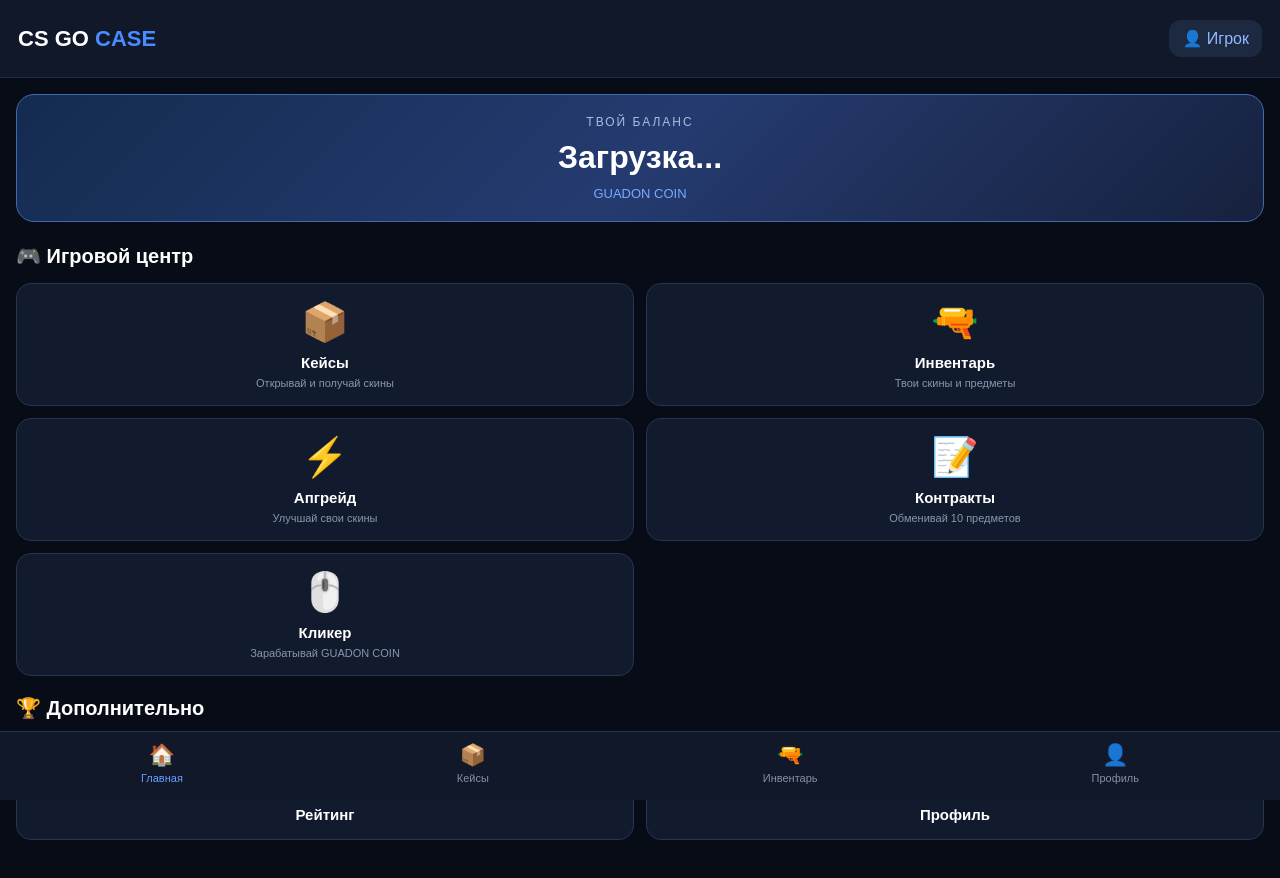
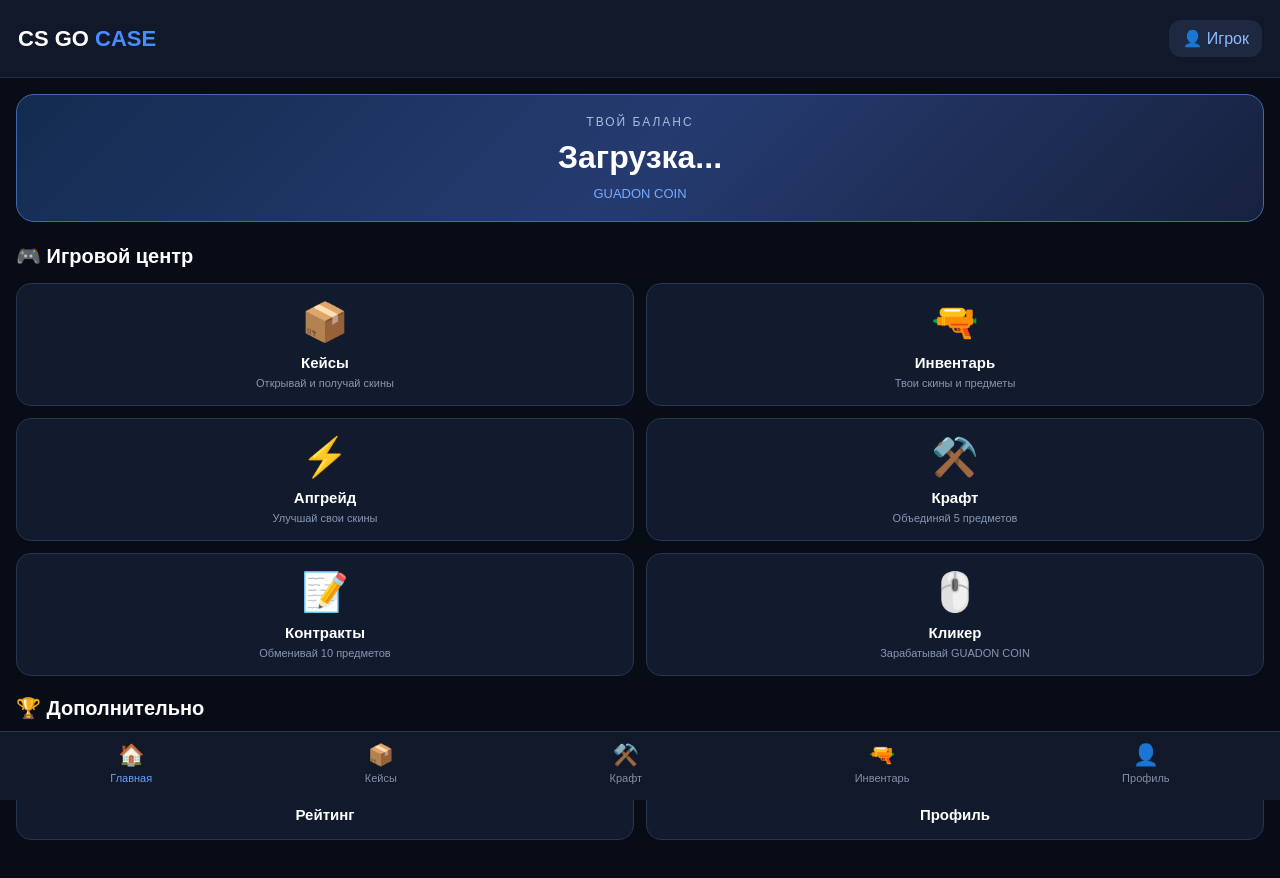
Before and after one commit to guadon545/cs-go-case, a plain HTML site: page index.html in a window 1280 px wide. Drawn offline with Linux system fonts and the light colour scheme; a script that the page names is missing.

Commit message:
Add craft section and navigation button

```diff
--- a/index.html
+++ b/index.html
@@ -119,6 +119,11 @@ body{background:#080c16;color:white;font-family:Arial,sans-serif;padding-bottom:
             <div class="card-name">Апгрейд</div>
             <div class="card-description">Улучшай свои скины</div>
         </div>
+        <div class="card" onclick="showPage('craft')">
+            <div class="card-icon">⚒️</div>
+            <div class="card-name">Крафт</div>
+            <div class="card-description">Объединяй 5 предметов</div>
+        </div>
         <div class="card" onclick="showPage('contracts')">
             <div class="card-icon">📝</div>
             <div class="card-name">Контракты</div>
@@ -193,6 +198,10 @@ body{background:#080c16;color:white;font-family:Arial,sans-serif;padding-bottom:
     <div class="placeholder">Выбирай исходный скин и предмет, который хочешь получить.<br><br>Максимальный шанс — 90%.<br>Скоро подключим.</div>
 </section>
 
+<section class="page" id="craft">
+    <div id="craft-app"></div>
+</section>
+
 <section class="page" id="contracts">
     <h2 class="section-title">📝 Контракты</h2>
     <div class="placeholder">Выбирай 10 скинов и получай один случайный предмет.<br><br>Скоро подключим.</div>
@@ -239,6 +248,7 @@ body{background:#080c16;color:white;font-family:Arial,sans-serif;padding-bottom:
 <nav class="bottom-nav">
     <button class="nav-button active" onclick="showPage('home',this)"><span class="nav-icon">🏠</span>Главная</button>
     <button class="nav-button" onclick="showPage('cases',this)"><span class="nav-icon">📦</span>Кейсы</button>
+    <button class="nav-button" onclick="showPage('craft',this)"><span class="nav-icon">⚒️</span>Крафт</button>
     <button class="nav-button" onclick="showPage('inventory',this)"><span class="nav-icon">🔫</span>Инвентарь</button>
     <button class="nav-button" onclick="showPage('profile',this)"><span class="nav-icon">👤</span>Профиль</button>
     <button class="nav-button" id="admin-nav" style="display:none" onclick="showPage('admin',this)"><span class="nav-icon">👑</span>Админ</button>
@@ -344,6 +354,7 @@ function showPage(page,button) {
     if (page==="cases") loadCases();
     if (page==="inventory") loadInventory();
     if (page==="profile") loadHistory();
+    if (page==="craft" && window.initCraft) window.initCraft();
 }
 
 // -------------------------
@@ -815,7 +826,10 @@ loadBalance();
 checkAdmin();
 
 </script>
+
 <script src="upgrade.js"></script>
 <script src="clicker.js"></script>
+<script src="craft.js"></script>
+
 </body>
 </html>
```
